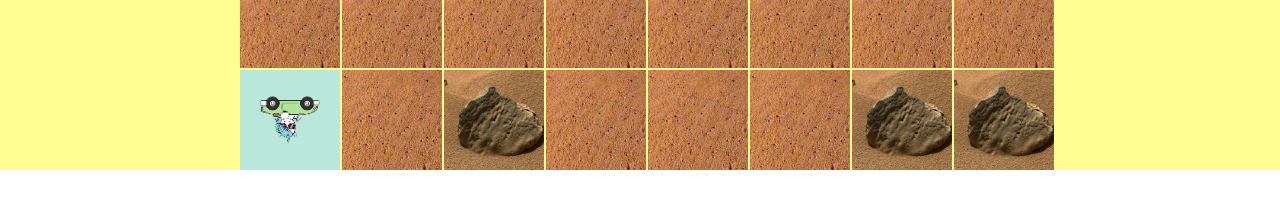
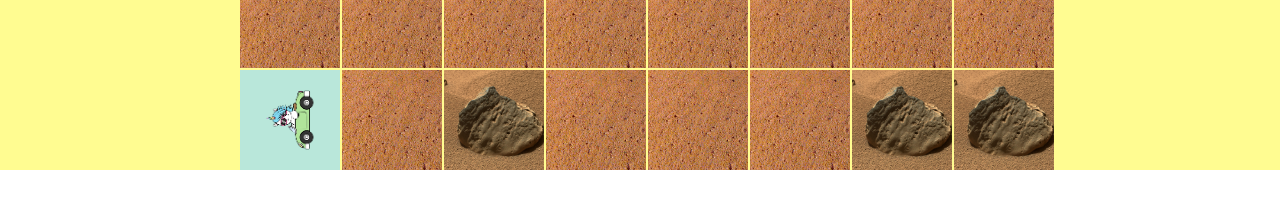
Before and after one commit to rolshausenf/mars-rover-kata, a React (Create React App) app: page / in a window 1280 px wide. Shown: the part 850-1057 px from the top of the page. Built offline with nearby package versions, Linux system fonts and the light colour scheme.

Commit message:
fix rover element

```diff
--- a/src/components/main/mars/surfaceElements.js
+++ b/src/components/main/mars/surfaceElements.js
@@ -24,7 +24,7 @@ export function RoverElement(props) {
     const directions = {
         'N':'90deg',
         'E':'180deg',
-        'S':'2700deg',
+        'S':'270deg',
         'W':'0deg'
     };
     const rotation = directions[props.direction];
```
